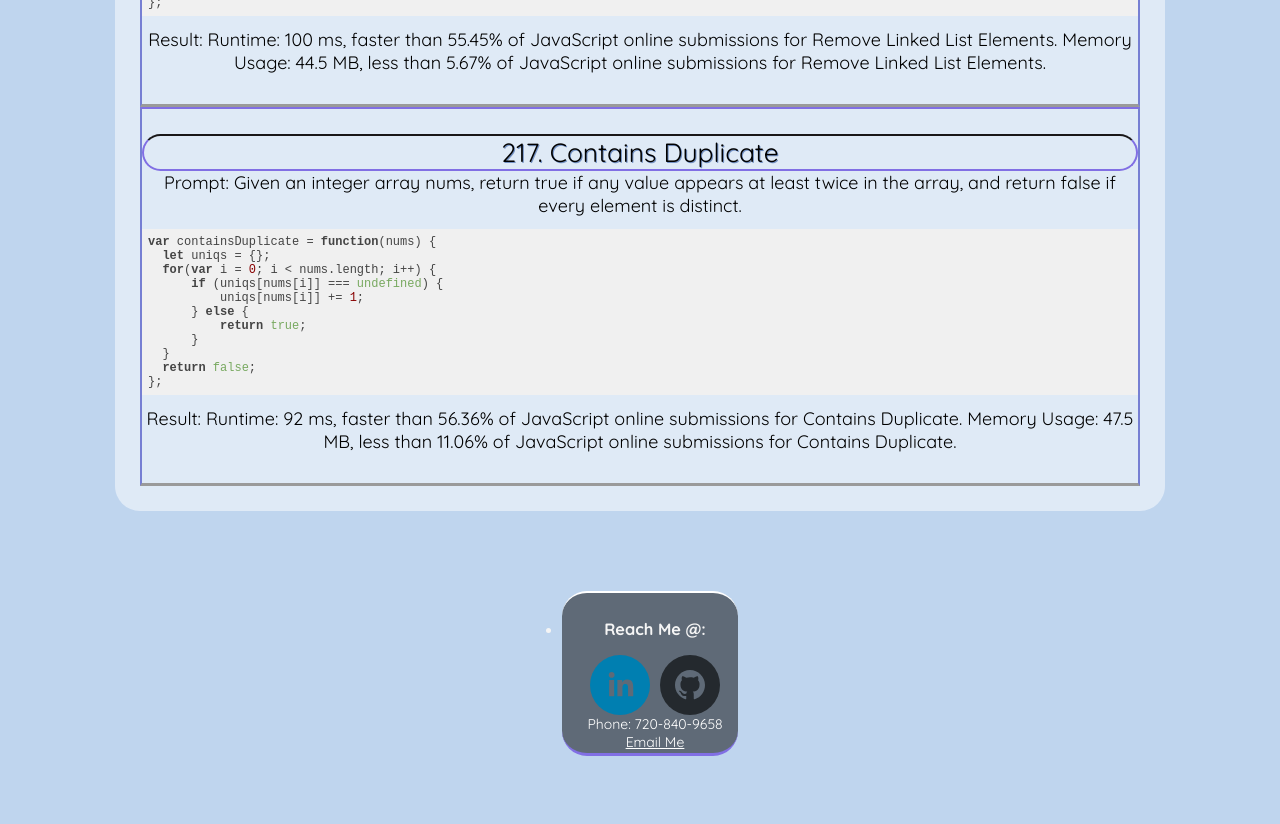
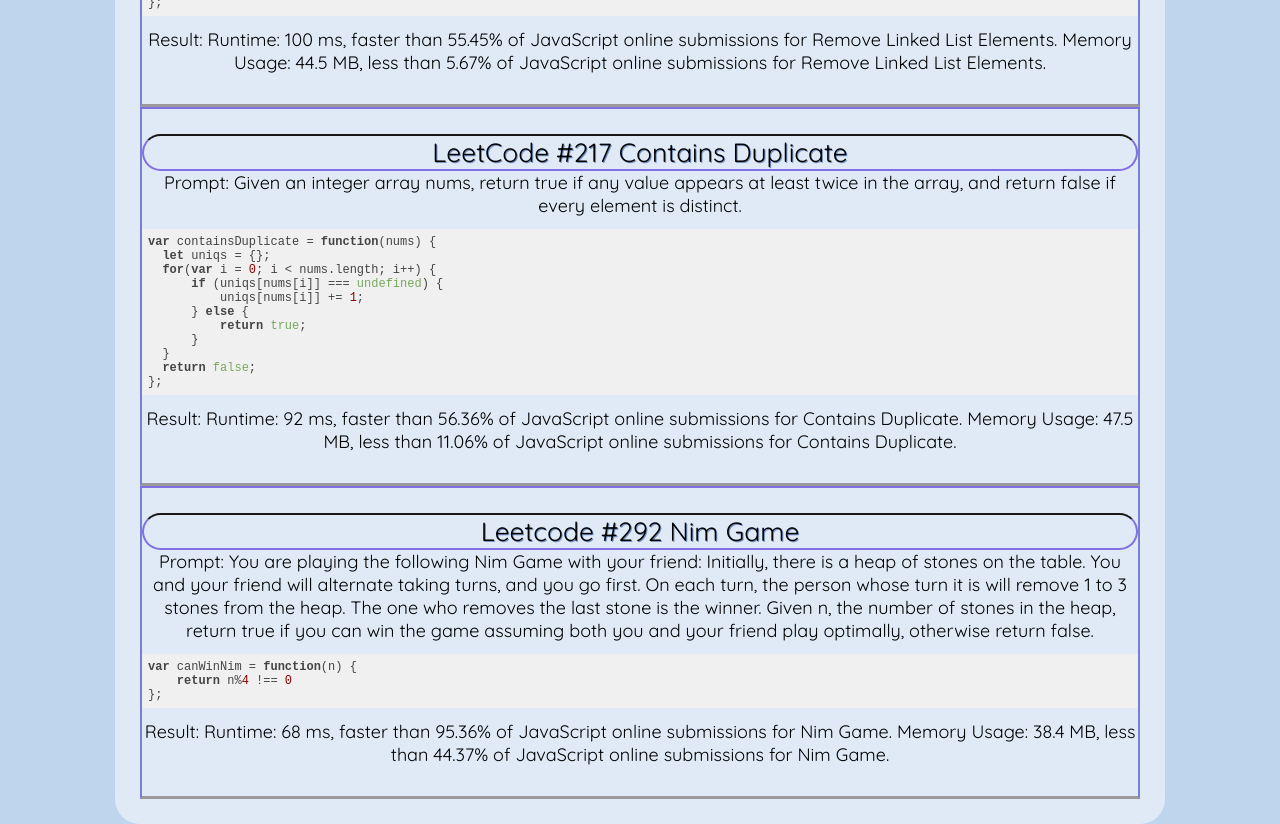
Before and after one commit to pachown/Thomas-McNutt-Website, a Next.js app in the folder website/: page /algos in a window 1280 px wide. Shown: the part 5860-6684 px from the top of the page. Before the commit the page ends 6629 px from the top, so only its background shows below. Built offline with nearby package versions, Linux system fonts and the light colour scheme.

Commit message:
Added LeetCode #292 Nim Game

```diff
--- a/website/algorithms.js
+++ b/website/algorithms.js
@@ -267,7 +267,7 @@ Memory Usage: 40.4 MB, less than 74.28% of JavaScript online submissions for Del
 };`,
  `Runtime: 100 ms, faster than 55.45% of JavaScript online submissions for Remove Linked List Elements. \n
 Memory Usage: 44.5 MB, less than 5.67% of JavaScript online submissions for Remove Linked List Elements.`],
-'217. Contains Duplicate': [`Given an integer array nums, return true if any value appears at least twice in the array, and return false if every element is distinct.`,
+'LeetCode #217 Contains Duplicate': [`Given an integer array nums, return true if any value appears at least twice in the array, and return false if every element is distinct.`,
 `var containsDuplicate = function(nums) {
   let uniqs = {};
   for(var i = 0; i < nums.length; i++) {
@@ -280,6 +280,18 @@ Memory Usage: 44.5 MB, less than 5.67% of JavaScript online submissions for Remo
   return false;
 };`,
 `Runtime: 92 ms, faster than 56.36% of JavaScript online submissions for Contains Duplicate.\n
-Memory Usage: 47.5 MB, less than 11.06% of JavaScript online submissions for Contains Duplicate.`]
+Memory Usage: 47.5 MB, less than 11.06% of JavaScript online submissions for Contains Duplicate.`],
+  'Leetcode #292 Nim Game': [`You are playing the following Nim Game with your friend:
+
+Initially, there is a heap of stones on the table.
+You and your friend will alternate taking turns, and you go first.
+On each turn, the person whose turn it is will remove 1 to 3 stones from the heap.
+The one who removes the last stone is the winner.
+Given n, the number of stones in the heap, return true if you can win the game assuming both you and your friend play optimally, otherwise return false.`,
+`var canWinNim = function(n) {
+    return n%4 !== 0
+};`,
+`Runtime: 68 ms, faster than 95.36% of JavaScript online submissions for Nim Game.\n
+Memory Usage: 38.4 MB, less than 44.37% of JavaScript online submissions for Nim Game.`]
 };
 module.exports = algos;
```
